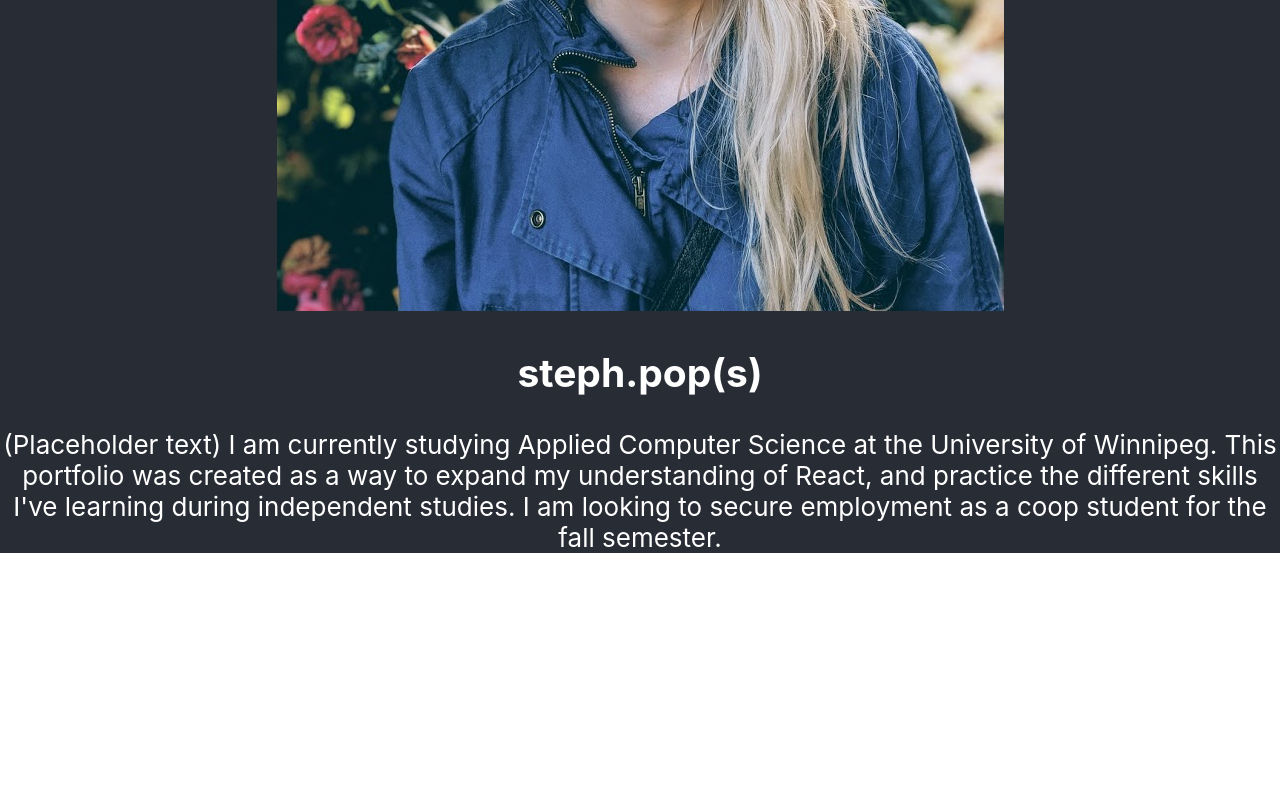
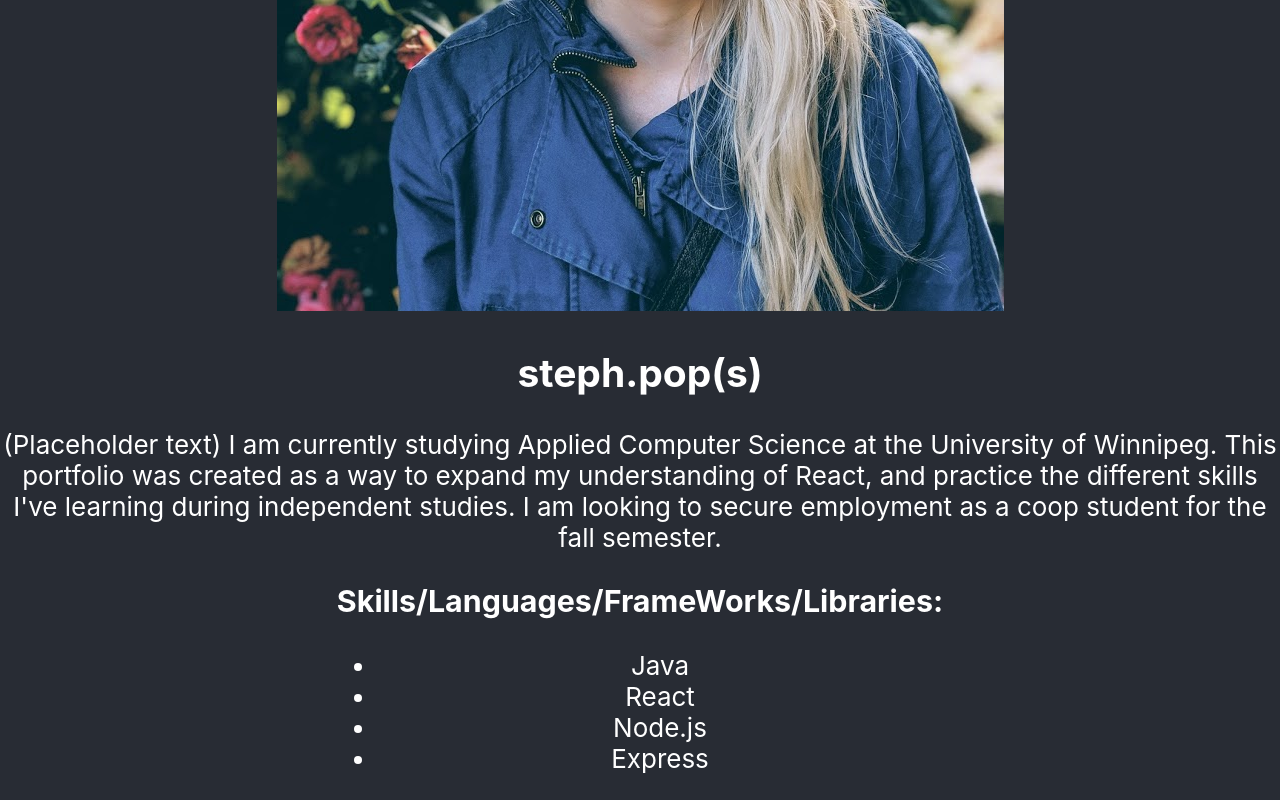
Before and after one commit to stephaniepops/steph-portfolio, a React (Create React App) app: page / in a window 1280 px wide. Shown: the part 834-1634 px from the top of the page. Before the commit the page ends 1387 px from the top, so only its background shows below. Built offline with nearby package versions, Linux system fonts and the light colour scheme.

Commit message:
Added Skills list

```diff
--- a/src/App.js
+++ b/src/App.js
@@ -5,6 +5,7 @@ import "./App.css";
 import Navbar from "./Components/Navbar";
 import PhotoName from "./Components/PhotoName";
 import Description from "./Components/Description";
+import Skills from "./Components/Skills";
 
 function App() {
   return (
@@ -13,6 +14,7 @@ function App() {
         <Navbar />
         <PhotoName />
         <Description />
+        <Skills />
       </header>
     </div>
   );
--- /dev/null
+++ b/src/Components/Skills.js
@@ -0,0 +1,17 @@
+import React from "react";
+
+const Skills = () => {
+  return (
+    <div>
+      <h3>Skills/Languages/FrameWorks/Libraries:</h3>
+      <ul>
+        <li>Java</li>
+        <li>React</li>
+        <li>Node.js</li>
+        <li>Express</li>
+      </ul>
+    </div>
+  );
+};
+
+export default Skills;
```
